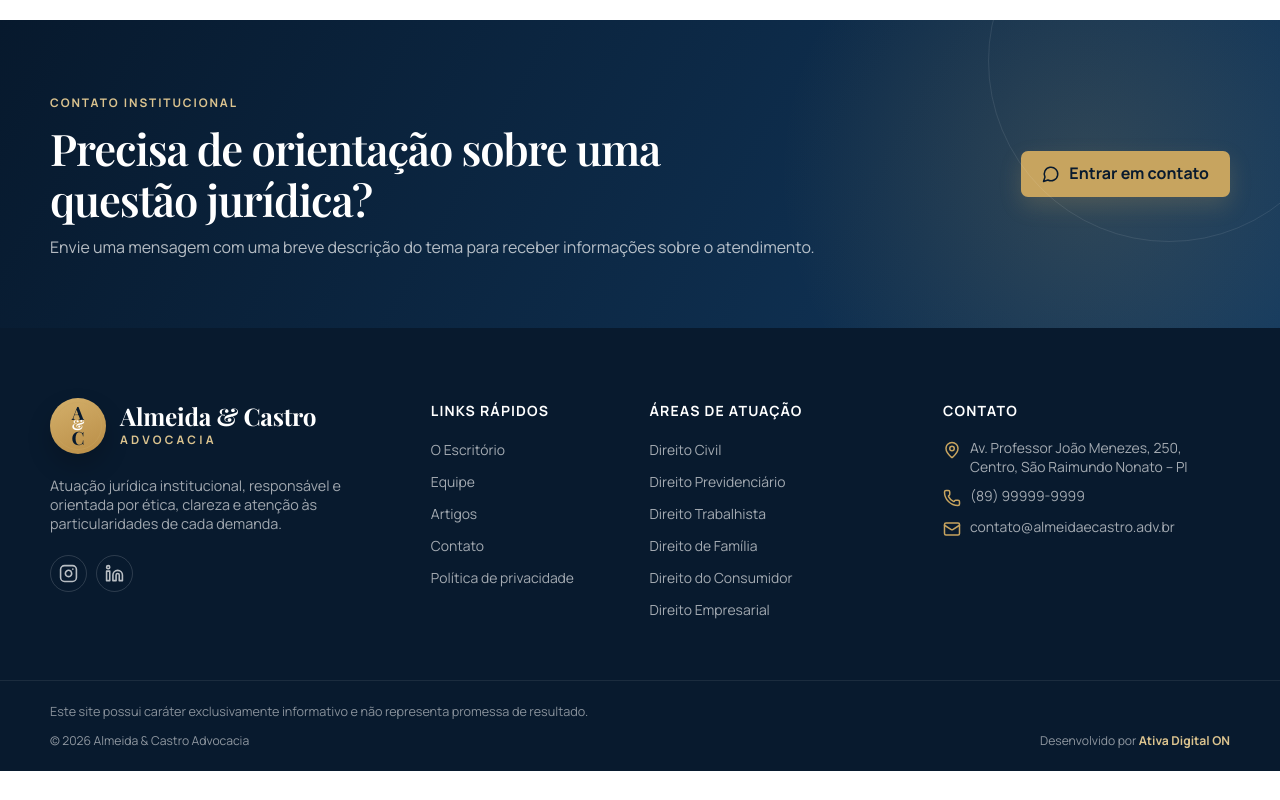
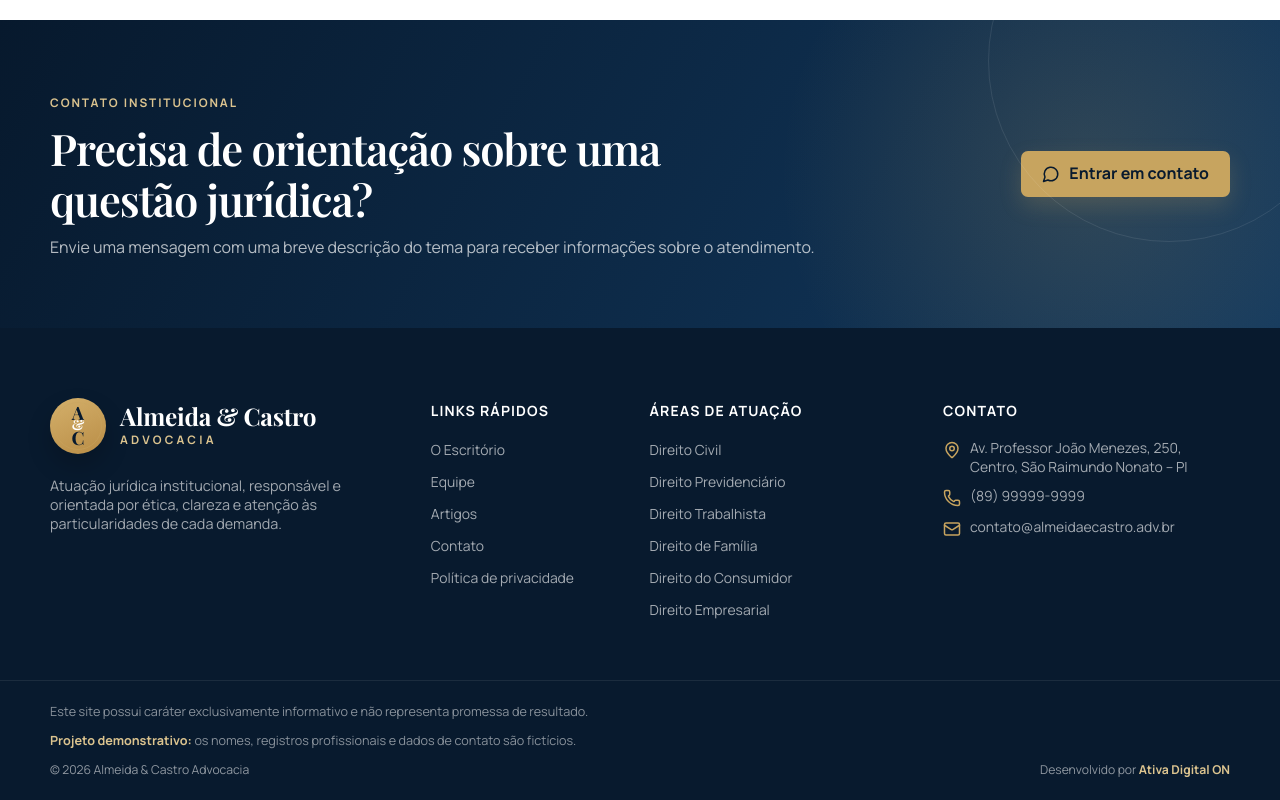
Before and after one commit to RicardoRibeiro-Prof/almeida-castro-advocacia, a React (Vite) app: page / in a window 1280 px wide. Shown: the part 6667-7467 px from the top of the page. Before the commit the page ends 7438 px from the top, so only its background shows below. Built offline with nearby package versions, Linux system fonts and the light colour scheme.

Commit message:
Melhora semântica e remove redes sociais genéricas

```diff
--- a/src/components/Footer.jsx
+++ b/src/components/Footer.jsx
@@ -1,8 +1,14 @@
 import { Instagram, Linkedin, Mail, MapPin, Phone } from 'lucide-react'
 import { Link } from 'react-router-dom'
 import Brand from './Brand'
+import SITE from '../config/site'
 import { practiceAreas } from '../data/practiceAreas'
 import { CONTACT_INFO, SITE_NAME } from '../utils/constants'
+
+const socialItems = [
+  { key: 'instagram', label: 'Instagram', url: CONTACT_INFO.instagram, icon: Instagram },
+  { key: 'linkedin', label: 'LinkedIn', url: CONTACT_INFO.linkedin, icon: Linkedin },
+].filter((item) => /^https?:\/\//i.test(item.url || ''))
 
 export default function Footer() {
   return (
@@ -11,10 +17,15 @@ export default function Footer() {
         <div className="footer-brand">
           <Brand footer />
           <p>Atuação jurídica institucional, responsável e orientada por ética, clareza e atenção às particularidades de cada demanda.</p>
-          <div className="social-links">
-            <a href={CONTACT_INFO.instagram} target="_blank" rel="noopener noreferrer" aria-label="Instagram"><Instagram size={19} /></a>
-            <a href={CONTACT_INFO.linkedin} target="_blank" rel="noopener noreferrer" aria-label="LinkedIn"><Linkedin size={19} /></a>
-          </div>
+          {socialItems.length > 0 && (
+            <div className="social-links" aria-label="Redes sociais">
+              {socialItems.map(({ key, label, url, icon: Icon }) => (
+                <a key={key} href={url} target="_blank" rel="noopener noreferrer" aria-label={label}>
+                  <Icon size={19} aria-hidden="true" />
+                </a>
+              ))}
+            </div>
+          )}
         </div>
 
         <div>
@@ -39,17 +50,20 @@ export default function Footer() {
 
         <div>
           <h2>Contato</h2>
-          <ul className="footer-contact">
-            <li><MapPin size={18} /><span>{CONTACT_INFO.address}</span></li>
-            <li><Phone size={18} /><span>{CONTACT_INFO.phone}</span></li>
-            <li><Mail size={18} /><a href={`mailto:${CONTACT_INFO.email}`}>{CONTACT_INFO.email}</a></li>
-          </ul>
+          <address>
+            <ul className="footer-contact">
+              <li><MapPin size={18} aria-hidden="true" /><span>{CONTACT_INFO.address}</span></li>
+              <li><Phone size={18} aria-hidden="true" /><a href={`tel:${SITE.phone.replace(/\D/g, '')}`}>{CONTACT_INFO.phone}</a></li>
+              <li><Mail size={18} aria-hidden="true" /><a href={`mailto:${CONTACT_INFO.email}`}>{CONTACT_INFO.email}</a></li>
+            </ul>
+          </address>
         </div>
       </div>
 
       <div className="footer-legal">
         <div className="container">
           <p>Este site possui caráter exclusivamente informativo e não representa promessa de resultado.</p>
+          {SITE.isDemo && <p><strong>Projeto demonstrativo:</strong> os nomes, registros profissionais e dados de contato são fictícios.</p>}
           <div>
             <span>© {new Date().getFullYear()} {SITE_NAME}</span>
             <span>Desenvolvido por <strong>Ativa Digital ON</strong></span>
```
